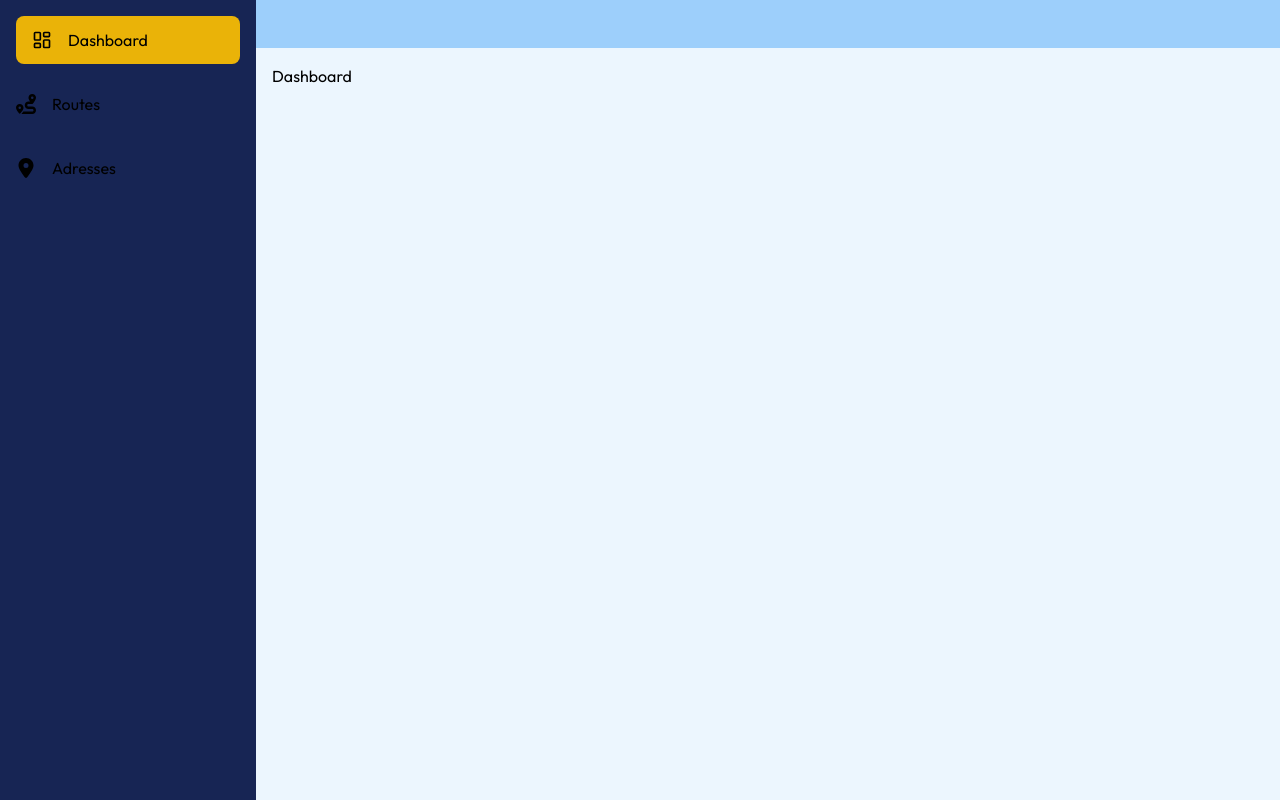
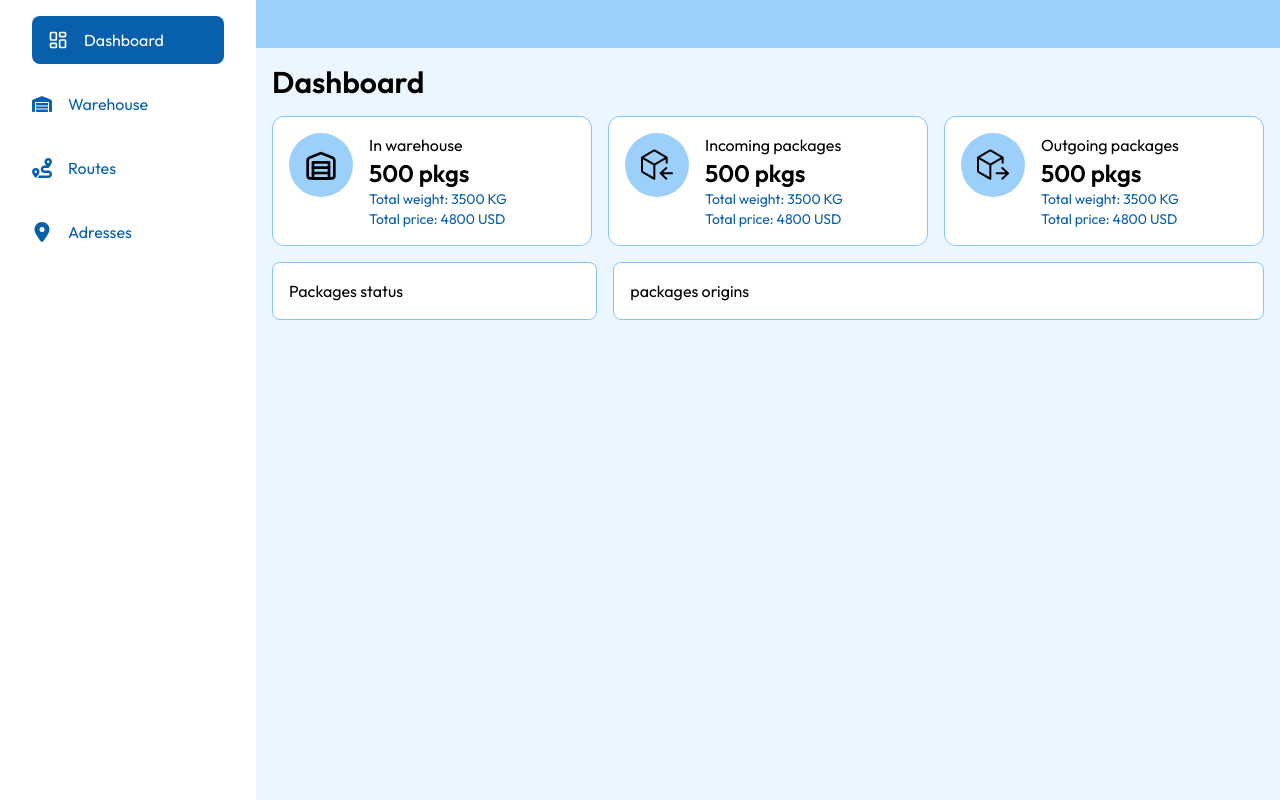
Before and after one commit to Tshobohwa/serve-air-frontend, a React (Vite) app: page / in a window 1280 px wide. Built offline with nearby package versions, Linux system fonts and the light colour scheme.

Commit message:
Change colors

```diff
--- a/src/App.jsx
+++ b/src/App.jsx
@@ -5,6 +5,7 @@ import Login from "./pages/Login";
 import Dashboard from "./pages/Dashboard";
 import Addresses from "./pages/Addresses";
 import PackageRoutes from "./pages/PackageRoutes";
+import Warehouse from "./pages/Warehouse";
 function App() {
   return (
     <BrowserRouter>
@@ -14,6 +15,7 @@ function App() {
         <Route path="/" element={<Dashboard />} />
         <Route path="/addresses" element={<Addresses />} />
         <Route path="/routes" element={<PackageRoutes />} />
+        <Route path="/warehouse" element={<Warehouse />} />
       </Routes>
     </BrowserRouter>
   );
--- a/src/components/Sidebar.jsx
+++ b/src/components/Sidebar.jsx
@@ -1,18 +1,24 @@
 import React from "react";
 import SidebarLink from "./SidebarLink";
-import { FaLocationDot, FaRoute } from "react-icons/fa6";
+import { FaLocationDot, FaRoute, FaWarehouse } from "react-icons/fa6";
 import { LuLayoutDashboard } from "react-icons/lu";
 
 const Sidebar = ({ children }) => {
   return (
     <div className="w-full pl-[17rem] pt-[4rem] pr-4">
       <div className="fixed top-0 left-[16rem] right-0 h-[3rem] bg-skyblue-100"></div>
-      <div className="w-[16rem] fixed left-0 bg-blue-950 top-0 bottom-0 px-4">
+      <div className="w-[16rem] fixed left-0 bg-white top-0 bottom-0 px-8">
         <div className="w-full flex flex-col gap-4 mt-4">
           <SidebarLink
             to={"/"}
             name={"Dashboard"}
             icon={<LuLayoutDashboard size={20} />}
+          />
+
+          <SidebarLink
+            to={"/warehouse"}
+            name={"Warehouse"}
+            icon={<FaWarehouse size={20} />}
           />
 
           <SidebarLink
--- a/src/components/SidebarLink.jsx
+++ b/src/components/SidebarLink.jsx
@@ -7,8 +7,10 @@ const SidebarLink = ({ to, name, icon }) => {
     <Link to={to}>
       <div
         className={`${
-          currentPathname === to ? "bg-yellow-500 pl-4" : "bg-transparent"
-        } flex gap-4 w-full h-[3rem] items-center  rounded-lg`}
+          currentPathname === to
+            ? "bg-skyblue-800 text-white pl-4"
+            : "bg-transparent"
+        } flex gap-4 w-full h-[3rem] items-center  rounded-lg text-skyblue-800`}
       >
         {icon} {name}
       </div>
--- a/src/pages/Dashboard.jsx
+++ b/src/pages/Dashboard.jsx
@@ -1,8 +1,59 @@
 import React from "react";
 import Sidebar from "../components/Sidebar";
+import { LuWarehouse } from "react-icons/lu";
+import { GoPackageDependencies, GoPackageDependents } from "react-icons/go";
 
 const Dashboard = () => {
-  return <Sidebar>Dashboard</Sidebar>;
+  return (
+    <Sidebar>
+      <header className="w-full flex justify-between items-center">
+        <h1 className="text-3xl font-semibold">Dashboard</h1>
+      </header>
+      <section className="w-full grid grid-cols-3 gap-4 mt-4">
+        <div className="w-full p-4 bg-white rounded-xl border border-skyblue-200 flex gap-4 items-start">
+          <div className="w-[4rem] h-[4rem] bg-skyblue-100 rounded-full flex items-center justify-center">
+            <LuWarehouse size={32} />
+          </div>
+          <div>
+            <p>In warehouse</p>
+            <p className="text-2xl font-semibold">500 pkgs</p>
+            <p className="text-sm text-skyblue-800">Total weight: 3500 KG</p>
+            <p className="text-sm text-skyblue-800">Total price: 4800 USD</p>
+          </div>
+        </div>
+        <div className="w-full p-4 bg-white rounded-xl border border-skyblue-200 flex gap-4 items-start">
+          <div className="w-[4rem] h-[4rem] bg-skyblue-100 rounded-full flex items-center justify-center">
+            <GoPackageDependencies size={32} />
+          </div>
+          <div>
+            <p>Incoming packages</p>
+            <p className="text-2xl font-semibold">500 pkgs</p>
+            <p className="text-sm text-skyblue-800">Total weight: 3500 KG</p>
+            <p className="text-sm text-skyblue-800">Total price: 4800 USD</p>
+          </div>
+        </div>
+        <div className="w-full p-4 bg-white rounded-xl border border-skyblue-200 flex gap-4 items-start">
+          <div className="w-[4rem] h-[4rem] bg-skyblue-100 rounded-full flex items-center justify-center">
+            <GoPackageDependents size={32} />
+          </div>
+          <div>
+            <p>Outgoing packages</p>
+            <p className="text-2xl font-semibold">500 pkgs</p>
+            <p className="text-sm text-skyblue-800">Total weight: 3500 KG</p>
+            <p className="text-sm text-skyblue-800">Total price: 4800 USD</p>
+          </div>
+        </div>
+      </section>
+      <section className="grid grid-cols-1-2 mt-4 gap-4">
+        <div className="w-full p-4 bg-white border border-skyblue-200 rounded-lg">
+          <p>Packages status</p>
+        </div>
+        <div className="w-full p-4 bg-white border border-skyblue-200 rounded-lg">
+          packages origins
+        </div>
+      </section>
+    </Sidebar>
+  );
 };
 
 export default Dashboard;
--- /dev/null
+++ b/src/pages/Warehouse.jsx
@@ -0,0 +1,15 @@
+import React from "react";
+import Sidebar from "../components/Sidebar";
+import { LuWarehouse } from "react-icons/lu";
+
+const Warehouse = () => {
+  return (
+    <Sidebar>
+      <header className="w-full flex justify-between items-center">
+        <h1 className="text-3xl font-semibold">Warehouse</h1>
+      </header>
+    </Sidebar>
+  );
+};
+
+export default Warehouse;
--- a/tailwind.config.js
+++ b/tailwind.config.js
@@ -23,6 +23,7 @@ export default {
       },
       gridTemplateColumns: {
         "4rem-cols-3": "4rem 1fr 1fr 1fr",
+        "1-2": "1fr 2fr",
       },
     },
   },
```
